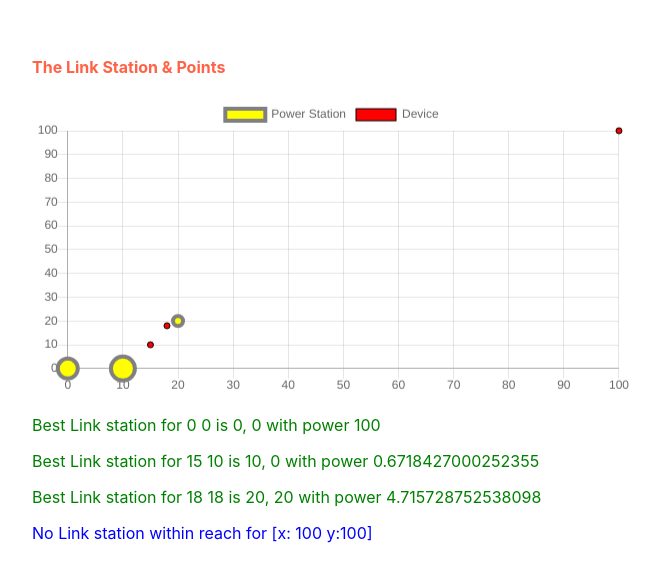
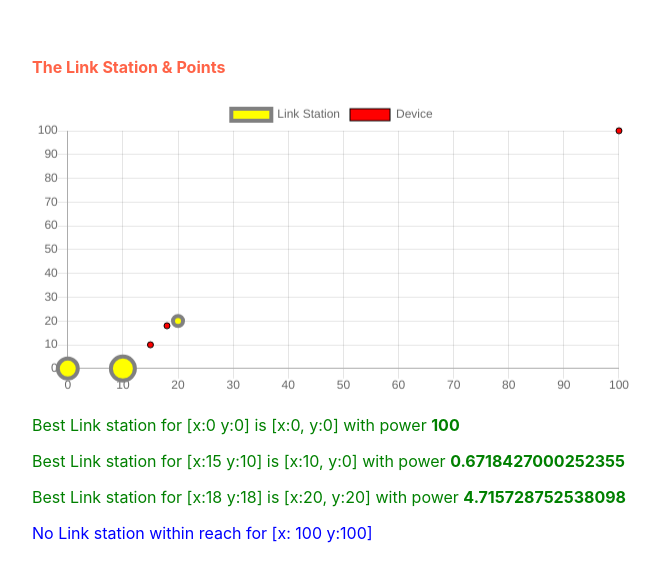
Before and after one commit to sinhaanjana32/LinkStationandPoints, a React (Create React App) app: page / in a window 1280 px wide. Shown: the part 103-684 px from the top of the page, without its empty margins (308-968 px from the left). Built offline with nearby package versions, Linux system fonts and the light colour scheme.

Commit message:
Update App.js

```diff
--- a/src/App.js
+++ b/src/App.js
@@ -20,15 +20,11 @@ linkStation: [
     { x: 20, y: 20, r: 5 },
     { x: 10, y: 0, r: 12 },
 ],
-
 chartData: {},
 bestStation: [],
 unreachablePoints: [],
 };
 }
-
-
-
 
 calculateDistance(dx, dy) {
     return Math.sqrt(Math.pow(dx, 2) + Math.pow(dy, 2))
@@ -50,11 +46,9 @@ for(i=0; i<this.state.Device.length; i++){
     let pMax =0;
 
  for(j=0; j<this.state.linkStation.length; j++) {
-
     const dx =  this.state.Device[i].x -this.state.linkStation[j].x;
     const dy =  this.state.Device[i].y- this.state.linkStation[j].y;
     const range = this.state.linkStation[j].r
-
     var distance = this.calculateDistance(dx, dy);
     var p = this.calulateP(distance,range)
 
@@ -64,6 +58,7 @@ for(i=0; i<this.state.Device.length; i++){
     yp = this.state.linkStation[j].y
   }
    }
+
  if(pMax> 0){
   var newBestStation = this.state.bestStation
   newBestStation.push({
@@ -72,13 +67,10 @@ for(i=0; i<this.state.Device.length; i++){
     power:pMax,
     mx: xp,
     my: yp,
-
   })
     this.setState({bestStation : newBestStation})
-
- }  else {
-
-  var   newunreachablePoints = this.state.unreachablePoints
+ }else{
+  var newunreachablePoints = this.state.unreachablePoints
   newunreachablePoints.push({
     ix: this.state.Device[i].x,
     iy: this.state.Device[i].y,
@@ -88,17 +80,14 @@ for(i=0; i<this.state.Device.length; i++){
 }
 }
 
-
-
 renderReachableDevices() {
-return    this.state.bestStation.map((items) => (
+return this.state.bestStation.map((items) => (
     <p  style={{ color: "green" }}>
     {" "}
-Best Link station for {items.jx} {items.jy} is {items.mx}, {items.my}{" "}with power {items.power}
+    Best Link station for [x:{items.jx} y:{items.jy}] is [x:{items.mx}, y:{items.my}]{" "}with power <b> {items.power}</b>
     </p>
 ));
 }
-
 
 
 renderNonReachableDevices() {
@@ -111,14 +100,12 @@ No Link station within reach for [x: {points.ix} y:{points.iy}]
 }
 
 
-
 getChartData() {
 this.setState({
 chartData: {
     datasets: [
     {
-label: "Power Station",
-
+    label: "Link Station",
     data: this.state.linkStation,
     backgroundColor: "yellow",
     borderWidth: "4",
@@ -145,6 +132,7 @@ this.getChartData();
 }
 
 
+
 render() {
 return (
     <div className="center">
```
Lines whose indentation alone changed are shown as unchanged.
